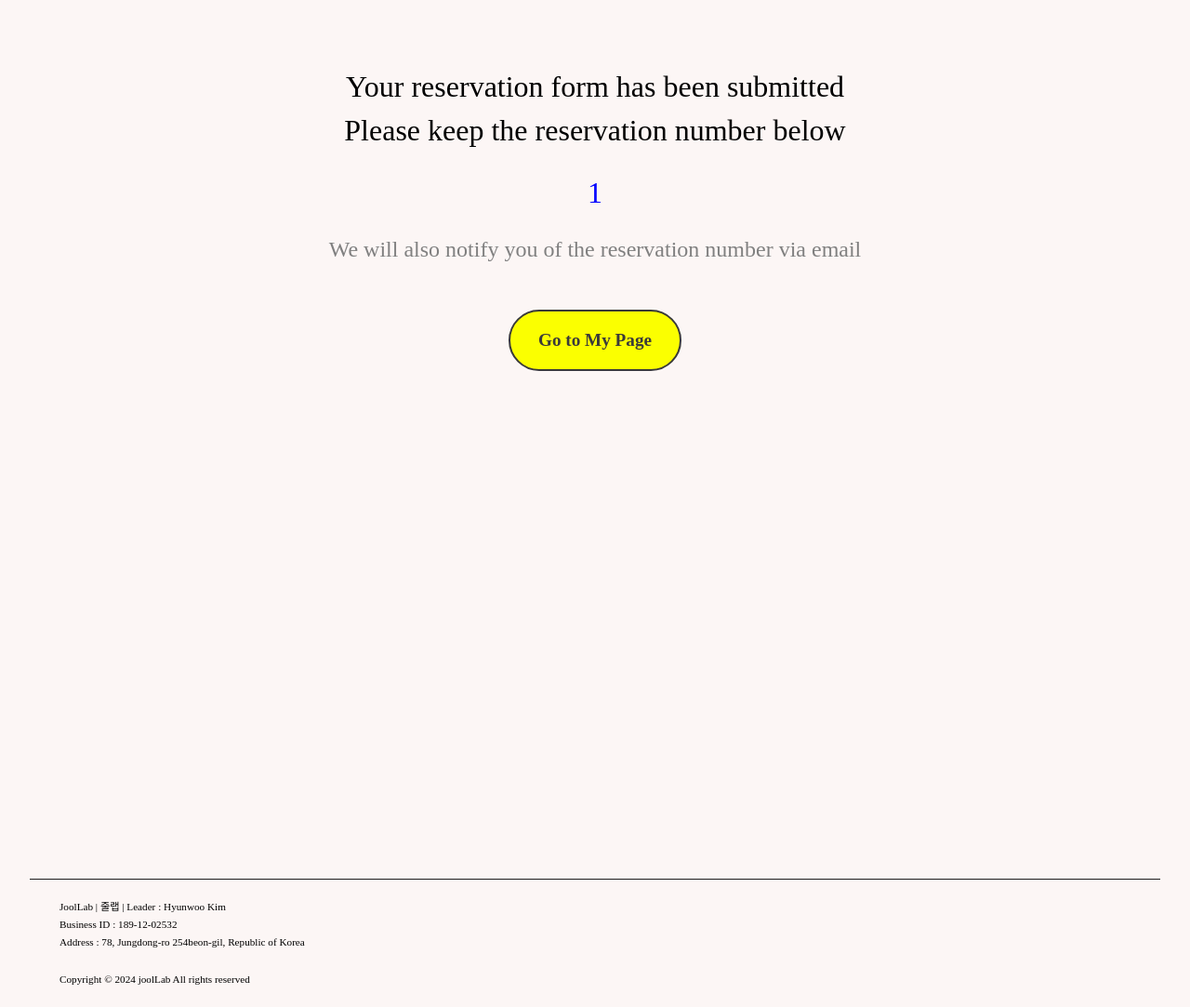
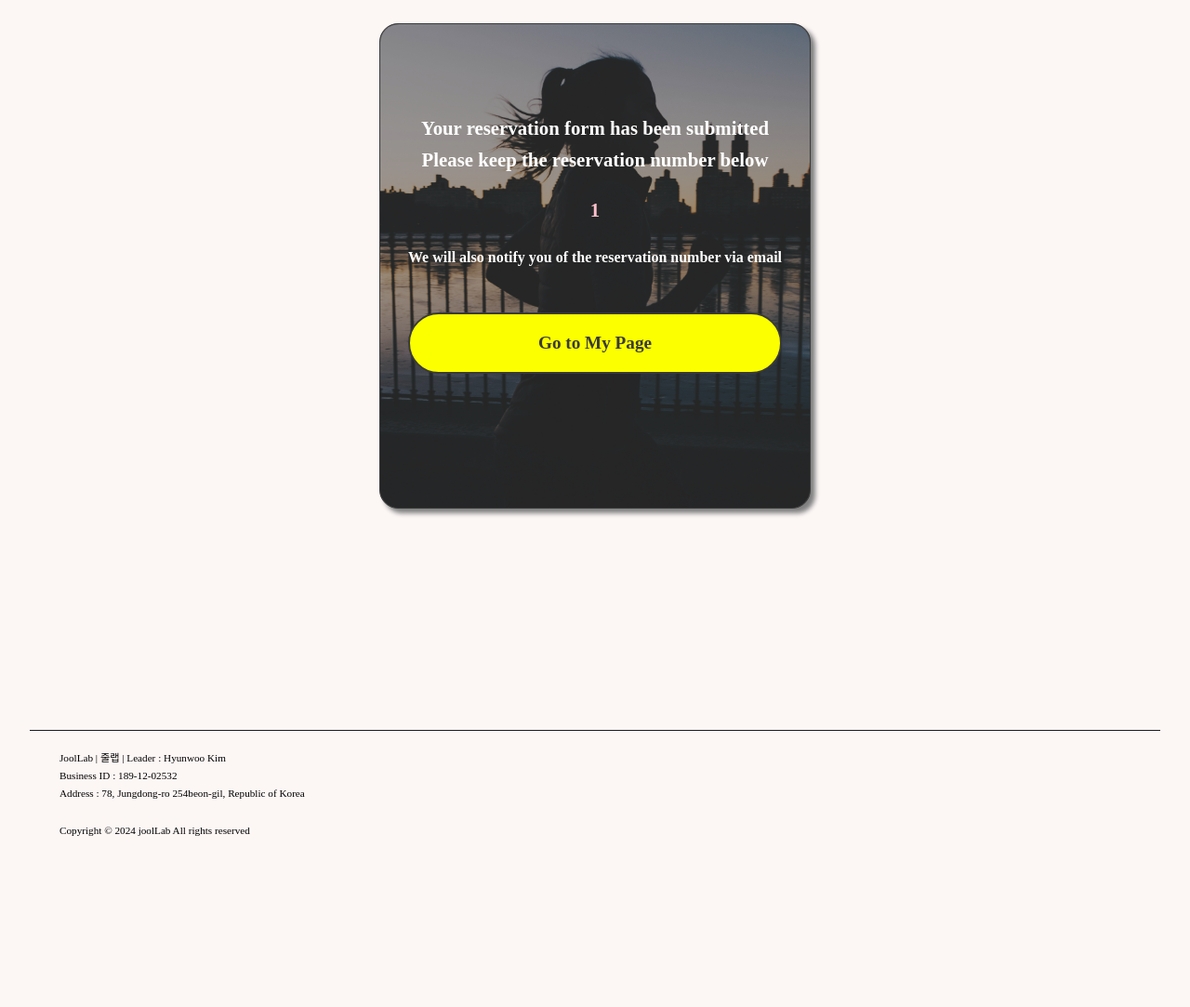
Before and after one commit to khw0512/jool-booking, a Django app: page /EN/booked/1 in a window 1280 px wide. Shown: the part 95-1178 px from the top of the page at 93% size. After the commit the page ends 994 px from the top, so only its background shows below. Run offline with Django 4.2, Linux system fonts and the light colour scheme; some libraries are stand-ins or nearby versions; some web fonts are replaced.

Commit message:
202408052055

```diff
--- a/static/css/sterna.css
+++ b/static/css/sterna.css
@@ -192,6 +192,7 @@ button {
 }
 
 .tocenter {
+    background-color: var(--sterun-white-color);
     display: flex;
     flex-direction: column;
     align-items: center;
@@ -764,6 +765,47 @@ div.tabs div.current {
     border: 0;
 }
 
+.checked-box{
+    z-index: 10;
+    background-color:var(--sterun-secondary-color);
+    position:relative;
+    height: 400px;
+    border: solid 1px var(--sterun-secondary-color);
+    border-radius: 20px;
+    padding: 50px 30px 70px 30px;
+    box-shadow: 5px 5px 5px grey;
+
+}
+
+.checked-box::after{
+    z-index: 1;
+    position:absolute;
+    background-image: url('/static/img/running-1.jpg');
+    background-size: cover;
+    border-radius: 20px;
+    content: "";
+    width: 100%;
+    height: 100%;
+    top:0px;
+    left:0px;
+    opacity: 0.5;
+}
+
+.checked-info1{
+    position:relative;
+    z-index:2;
+    text-align: center;
+    font-size: 1.3rem;
+    font-weight: bold;
+}
+
+.checked-info2{
+    position: relative;
+    z-index: 3;
+    font-size: 1rem;
+    font-weight: bold;
+}
+
 
 /* Mobile Env. */
 @media (max-width:700px) {
@@ -1041,6 +1083,13 @@ div.tabs div.current {
         border-radius: 20px;
         background-color:var(--sterun-primary-color);
     }
+    .checked-info1{
+    font-size: 1rem;
+    }
+
+    .checked-info2{
+        font-size: 0.8rem;
+    }
 
 }
 
--- a/templates/EN/booked.html
+++ b/templates/EN/booked.html
@@ -57,17 +57,18 @@
     <div class="navbar-space"></div>
     <div style="height:20px;"></div>
 
-    <div style="min-height:100vh;">
+    <div style="min-height:80vh;">
       <div class="tocenter fade-in-long">
-        <p style="font-size:2rem; padding-top:50px;">Your reservation form has been submitted</p>
-        <p style="font-size:2rem; padding-top:10px;">Please keep the reservation number below</p>
-        <p style="font-size:2rem; padding-top:30px; color: blue;">{{ context }}</p>
-        <p style="font-size:1.5rem; padding:30px 0 50px 0; color:grey;">We will also notify you of the reservation number via email</p>
+        <div class="checked-box">
+          <div class="checked-info1" style="padding-top:50px; color: white;">Your reservation form has been submitted</div>
+          <div class="checked-info1" style="padding-top:10px; color: white;">Please keep the reservation number below</div>
+          <div class="checked-info1" style="padding-top:30px; color: pink;">{{ context }}</div>
+          <div class="checked-info2" style="padding:30px 0 50px 0; color:white;">We will also notify you of the reservation number via email</div>
 
-        <a href="{% url "reservation:check" %}">
-          <div class="main-button fade-in-long">Go to My Page</div>
-        </a>
-
+          <a href="{% url "reservation:check" %}" style="position:relative; z-index:10;">
+            <div class="main-button fade-in-long">Go to My Page</div>
+          </a>
+        </div>
       </div>
     </div>
     <div class="navbar-space"></div>
--- a/templates/EN/register.html
+++ b/templates/EN/register.html
@@ -74,6 +74,8 @@
               {% csrf_token %}
               {{ form.media }}
               <div class="label-head">Please let me know your details :)</div>
+              <div class="label-sub">Please make sure to enter your name exactly as it appears on your passport.</div>
+              <div class="label-space"></div>
               <div class="flex-row-start">
                 <p class="indentation">
                   <label for="id_client" class="label-title forced">Name</label>
@@ -91,6 +93,7 @@
               </p>
               <div class="depart-sec"></div>
               <div class="label-head">Please Check the Date&Time below</div>
+              <div class="label-space"></div>
               <div class="flex-row-start">
                 <p class="indentation">
                   <label for="id_start_date" class="label-title forced">Start Date</label>
@@ -119,6 +122,7 @@
               </div>
 
               <div class="label-head">Please select the sizes for the items you wish to reserve</div>
+              <div class="label-space"></div>
               <!-- size table modal -->
               <div id="sizeContainer-top" class="hidden">
                 <div id="sizeContent-top">
@@ -1060,12 +1064,14 @@
               <div class='depart-items'></div>
 
               <div class="label-head">Please upload a any image you want</div>
+              <div class="label-space"></div>
               <p class="indentation">
                 <label for="image_field" class="label-title">Click the button below</label>
                 <input type="file" name="image" id="image_field" class="form-control" accept="image/*">
 
               </p>
               <div class="label-head">Feel free to write anything you would like to say</div>
+              <div class="label-space"></div>
               <p class="indentation">
                 <label for="id_desc" class="label-title">Note</label>
                 <textarea name="desc" cols="35" rows="10" class="form-control" id="id_desc">-</textarea>
```
Also changed, not shown: static/css/formstyle.css (+10 -1 lines), templates/KO/termsofuse.html (added, +66 -0 lines), db.sqlite3.
